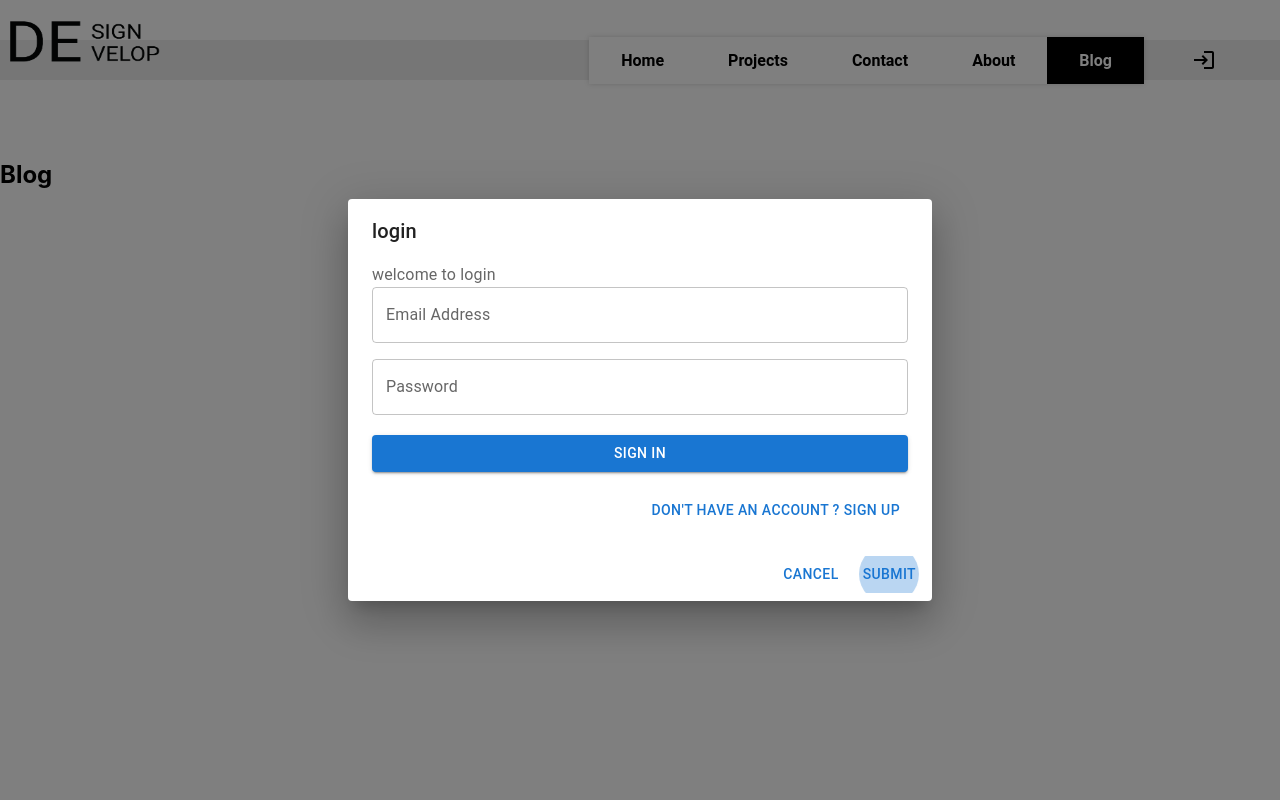
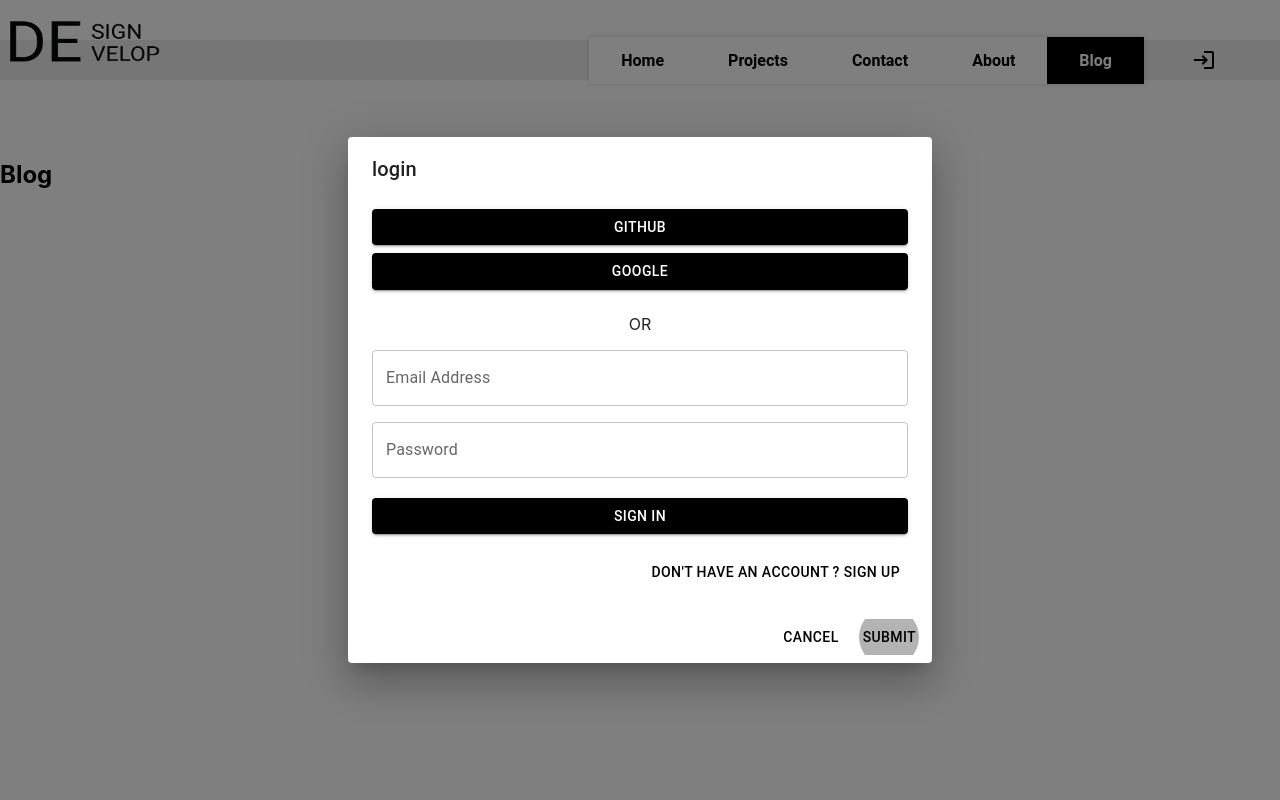
Before and after one commit to sky-1991-sia/Portfolio, a Next.js app: page /blog in a window 1280 px wide. Both pictures are taken after a click on the element 1204 px from the left and 60 px from the top of the page. Shown: the top 800 px of the page. Built offline with nearby package versions, Linux system fonts and the light colour scheme.

Commit message:
Auth form coded
needs check / finish / refactore / add other auth Providers

```diff
--- a/components/forms/authForm/AuthForm.js
+++ b/components/forms/authForm/AuthForm.js
@@ -1,8 +1,8 @@
 import { Button, Grid } from "@mui/material";
 import { useState } from "react";
+import { signIn , useSession } from 'next-auth/react'
 import Input from "./Input"
 const AuthForm = () => {
-
     const handleChange = () => {
         console.log('now');
     }
@@ -22,8 +22,22 @@ const AuthForm = () => {
         setShowPassword((pre) => !pre)
     }
 
+    const handleSignin = () => {
+        signIn('github')
+    }
+    const handleSignin1 = () => {
+        signIn('google')
+    }
+
   return (
     <form className="form" onSubmit={handleSubmit}>
+            <Button className='submitBtn' onClick={handleSignin} fullWidth variant='contained' style={{background:'#000',margin:'0.5rem 0'}}>
+              GitHub
+            </Button>
+            <Button className='submitBtn' onClick={handleSignin1} fullWidth variant='contained' style={{background:'#000',marginBottom:'0.5rem'}}>
+              Google
+            </Button>
+            <span style={{display:'inline-block', textAlign:'center',width:'100%',margin:'1rem 0'}}>OR</span>
           <Grid container spacing={2}>
             {
               isSignup && (
@@ -38,7 +52,7 @@ const AuthForm = () => {
             { isSignup && <Input name='confirmpassword' type={showPassword ? 'text' : 'password'} label='Repeat Password' handleChange={handleChange} handleShowPassword={handleShowPassword} />}
           </Grid>
           <br />
-          <Button type='submit' fullWidth variant='contained' color='primary' className='submitBtn' >
+          <Button type='submit' fullWidth variant='contained' color='primary' className='submitBtn' style={{background:'#000'}}>
             {isSignup ? 'sign up' : 'sign in'}
           </Button>
           <br />
@@ -56,11 +70,10 @@ const AuthForm = () => {
           /> */}
           <Grid container justifyContent='flex-end'>
           <Grid item>
-            <Button className='switchModeBtn' onClick={switchMode}>
+            <Button className='switchModeBtn' onClick={switchMode} style={{color:'#000'}}>
               { isSignup ? 'Already have an account? Sign In' : "Don't have an account ? Sign Up" }
             </Button>
           </Grid>
-
           </Grid>
         </form>
   )
--- a/components/popUps/authPops/PopUp.js
+++ b/components/popUps/authPops/PopUp.js
@@ -22,10 +22,10 @@ const PopUp = ({handleClose, handleCancel, handleAction, title, message,btn0, bt
           {children}
         </DialogContent>
         <DialogActions>
-          <Button onClick={handleCancel} color="primary">
+          <Button onClick={handleCancel} style={{color:'#000'}}>
             {btn0}
           </Button>
-          <Button onClick={handleAction} color="primary" autoFocus>
+          <Button onClick={handleAction} style={{color:'#000'}} autoFocus>
             {btn1}
           </Button>
         </DialogActions>
--- a/components/popUps/authPops/SignInPop.js
+++ b/components/popUps/authPops/SignInPop.js
@@ -6,6 +6,7 @@ import DialogActions from '@mui/material/DialogActions';
 import DialogContent from '@mui/material/DialogContent';
 import DialogContentText from '@mui/material/DialogContentText';
 import DialogTitle from '@mui/material/DialogTitle';
+import { signOut, useSession } from 'next-auth/react'
 import Image from 'next/image'
 import LogOut from '../../../public/logout.svg'
 import LogIn from '../../../public/login.svg'
@@ -15,6 +16,7 @@ import AuthForm from '../../forms/authForm/AuthForm';
 export default function SignInPop() {
     const [user, setUser] = React.useState(false)
     const [open, setOpen] = React.useState(false);
+    // const { data:session } = useSession()
 
   const handleClickOpen = () => {
       setOpen(true);
@@ -60,6 +62,7 @@ export default function SignInPop() {
         setOpen1(false);
     }
     const handleSubmit1 = () => {
+        // signOut()
         setUser(false);
         setOpen1(false);
   }
@@ -75,7 +78,7 @@ export default function SignInPop() {
       <PopUp
        btn0='Cancel'
        btn1='Submit'
-       message='welcome to login'
+       message=''
        title='login'
        handleClose={handleClose}
        handleCancel={handleCancel}
@@ -88,13 +91,12 @@ export default function SignInPop() {
       <PopUp
        btn0='Cancel'
        btn1='LogOut'
-       message='are you sure to leave ?'
-       title='Log Out Warning'
+       message='do you wish to leave?'
+       title='Log Out'
        handleClose={handleClose1}
        handleCancel={handleCancel1}
        handleAction={handleSubmit1}
        open={open1}>
-         <h4>IM HERE AS CHILD</h4>
        </PopUp>
 
     </div>
--- a/package.json
+++ b/package.json
@@ -15,6 +15,7 @@
     "aos": "^3.0.0-beta.6",
     "bootstrap": "^5.1.3",
     "next": "^12.1.6",
+    "next-auth": "^4.7.0",
     "react": "^18.0.0-rc.3",
     "react-bootstrap": "^2.4.0",
     "react-dom": "^18.0.0-rc.3",
```
Also changed, not shown: components/quickIntro/QuickIntro.js (+10 -2 lines), pages/_app.js (+5 -5 lines), pages/api/auth/[...nextauth].js (added, +16 -0 lines), components/quickIntro/Vid.js (line endings or trailing spaces), 1 other file (tests, documents, lock files or other folders).
